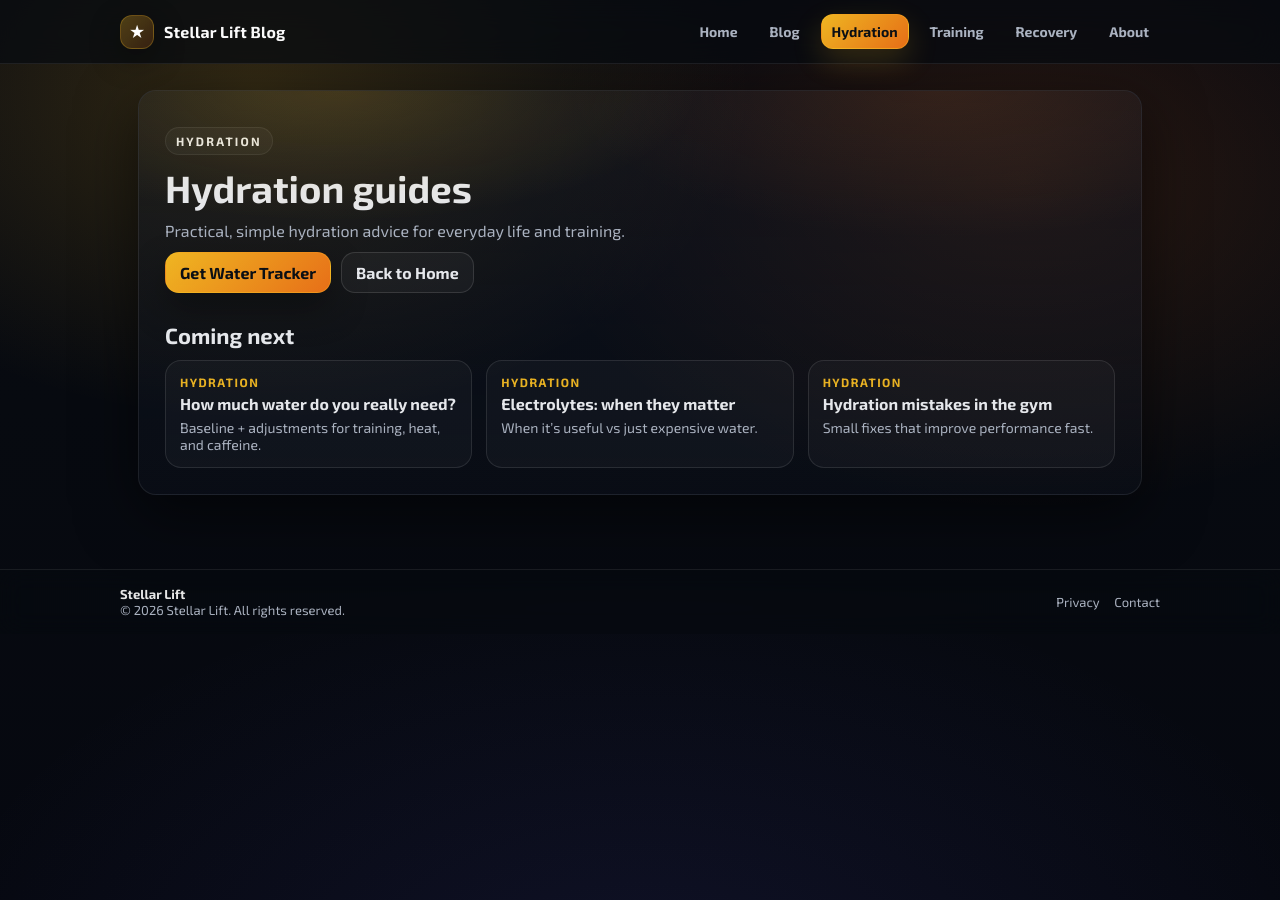
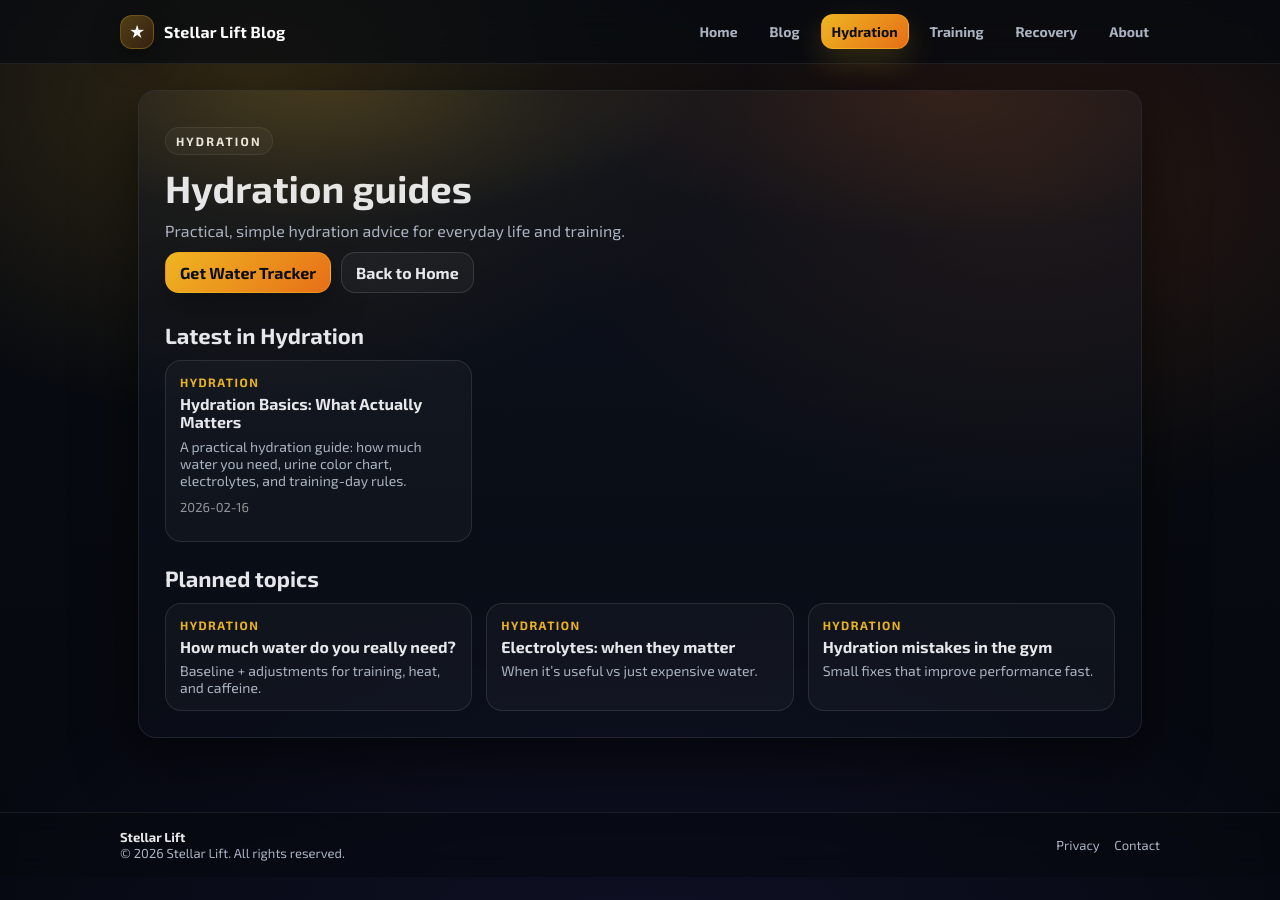
Before and after one commit to AntczakEI/stellarlift-blog, a Jekyll site: the page built from hydration.html, in a window 1280 px wide. Built offline with Jekyll 4.4.1, drawn with Linux system fonts in a browser that asks for light colours.

Commit message:
Update hydration.html

```diff
--- a/hydration.html
+++ b/hydration.html
@@ -9,6 +9,7 @@ permalink: /hydration/
   <p class="eyebrow">Hydration</p>
   <h1>Hydration guides</h1>
   <p class="subhead">Practical, simple hydration advice for everyday life and training.</p>
+
   <div class="hero-cta">
     <a class="btn" href="https://play.google.com/store/apps/details?id=com.stellarlift.watertracker" target="_blank" rel="noopener">Get Water Tracker</a>
     <a class="btn btn-ghost" href="{{ "/" | relative_url }}">Back to Home</a>
@@ -16,18 +17,60 @@ permalink: /hydration/
 </section>
 
 <section class="section">
-  <h2>Coming next</h2>
+  <h2>Latest in Hydration</h2>
+
+  {% assign hydration_posts = site.categories.hydration %}
+  {% if hydration_posts and hydration_posts.size > 0 %}
+    <div class="grid">
+      {% for post in hydration_posts %}
+        <article class="card">
+          <div class="card-meta">Hydration</div>
+
+          <h3 class="card-title">
+            <a href="{{ post.url | relative_url }}" style="text-decoration:none;">
+              {{ post.title }}
+            </a>
+          </h3>
+
+          {% if post.description %}
+            <p class="card-desc">{{ post.description }}</p>
+          {% else %}
+            <p class="card-desc">{{ post.excerpt | strip_html | truncate: 140 }}</p>
+          {% endif %}
+
+          <p style="margin-top:10px;color:rgba(255,255,255,.55);font-size:13px;">
+            {{ post.date | date: "%Y-%m-%d" }}
+          </p>
+        </article>
+      {% endfor %}
+    </div>
+  {% else %}
+    <div class="card">
+      <div class="card-meta">Hydration</div>
+      <h3 class="card-title">No hydration posts yet</h3>
+      <p class="card-desc">Add a post with <code>categories: [hydration]</code> in <code>_posts</code> and it will show up here automatically.</p>
+      <p style="margin-top:10px;">
+        <a class="btn btn-ghost" href="{{ "/blog/" | relative_url }}">Open Blog</a>
+      </p>
+    </div>
+  {% endif %}
+</section>
+
+<section class="section">
+  <h2>Planned topics</h2>
   <div class="grid">
     <article class="card">
       <div class="card-meta">Hydration</div>
       <h3 class="card-title">How much water do you really need?</h3>
       <p class="card-desc">Baseline + adjustments for training, heat, and caffeine.</p>
     </article>
+
     <article class="card">
       <div class="card-meta">Hydration</div>
       <h3 class="card-title">Electrolytes: when they matter</h3>
       <p class="card-desc">When it’s useful vs just expensive water.</p>
     </article>
+
     <article class="card">
       <div class="card-meta">Hydration</div>
       <h3 class="card-title">Hydration mistakes in the gym</h3>
```
